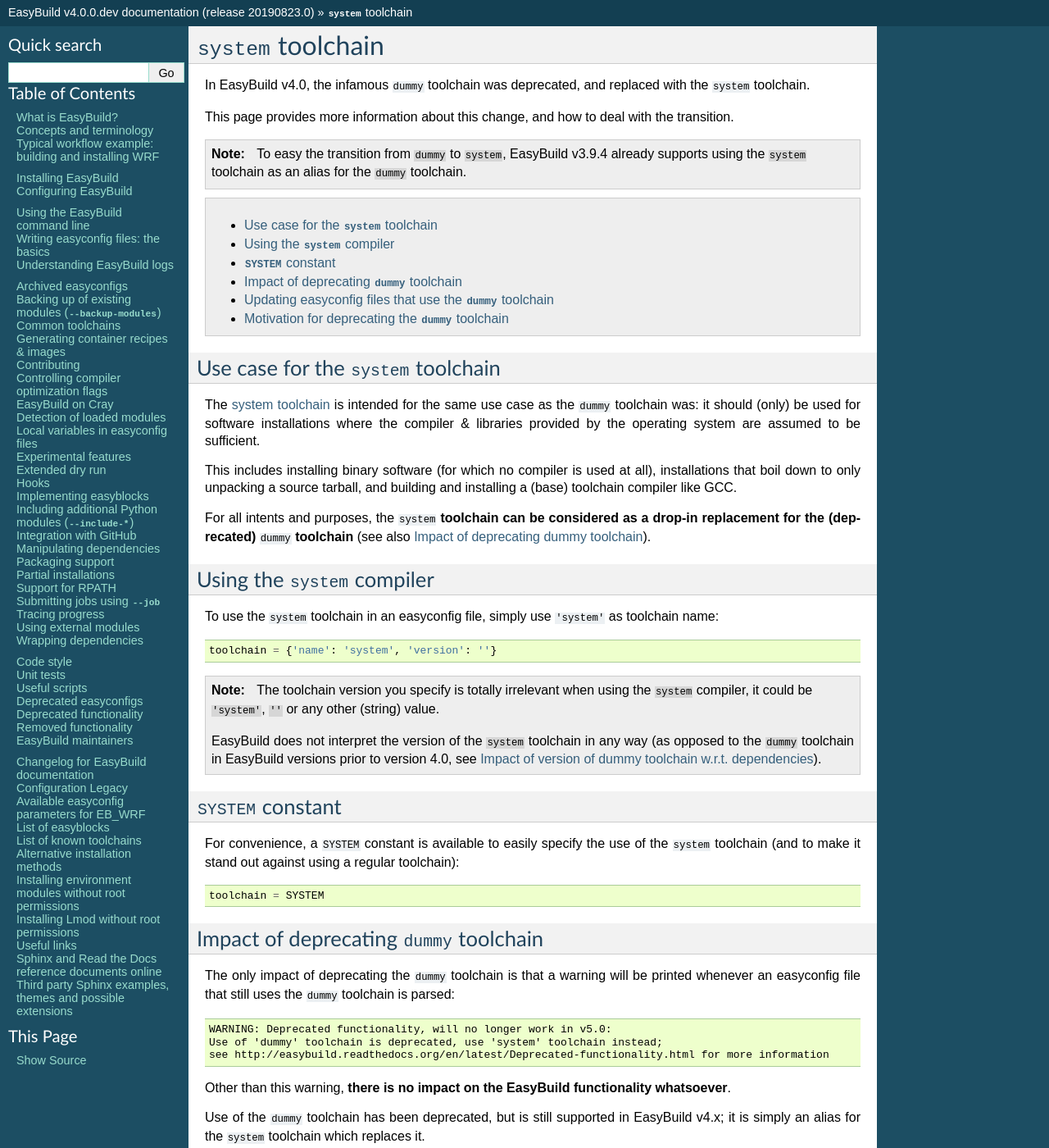
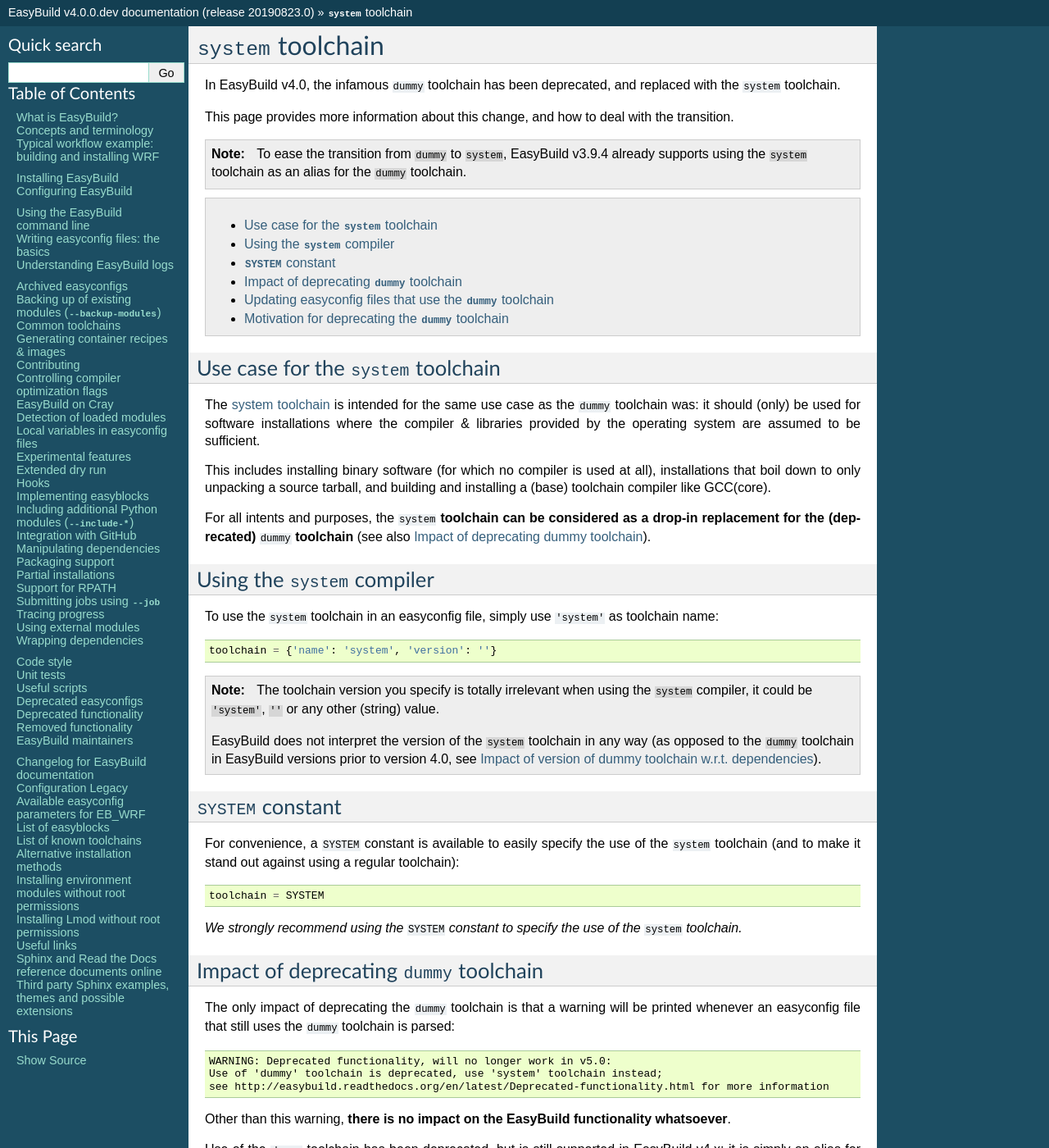
Before and after one commit to easybuilders/easybuild, a Sphinx documentation site: the page built from docs/System_toolchain.rst, in a window 1280 px wide and 1400 px high. Shown: the whole window at 82% size. Built offline with Sphinx 7.4.7, drawn with Linux system fonts in a browser that asks for light colours; pages that are not in the unit, such as notebooks, are missing from menus; some of the changed text lies outside the part shown.

Commit message:
fix @akesandgren's remarks

```diff
--- a/docs/Manipulating_dependencies.rst
+++ b/docs/Manipulating_dependencies.rst
@@ -201,7 +201,7 @@
   zlib v1.2.8 using the ``GCC/4.9.3`` toolchain; if no such easyconfig file is found, it will continue searching
   using the ``gompi/2015b`` toolchain, and finally the ``foss/2015b`` toolchain
 * if ``--add-system-to-minimal-toolchains`` is also enabled, EasyBuild will try locating an easyconfig file for
-  zlib v1.2.8 that uses the ``dummy`` toolchain prior to consider the ``GCC/4.9.3`` toolchain
+  zlib v1.2.8 that uses the ``system`` toolchain prior to considering the ``GCC/4.9.3`` toolchain
 * additionally, with ``--use-existing-modules`` enabled, EasyBuild will first check whether a ``zlib`` module for
   version 1.2.8 built with the (sub)toolchains being considered exists; if not, it will search for an easyconfig file
   for zlib as outlined above
--- a/docs/Python-2-3-compatibility.rst
+++ b/docs/Python-2-3-compatibility.rst
@@ -13,7 +13,7 @@
 * Python 3.7.x
 
 To facilitate this, the ``easybuild.tools.py2vs3`` package was introduced in EasyBuild v4.0.
-When importing a function from this package, you will automagically get a version of the function that
+When importing a function from this package, you will automatically get a version of the function that
 is compatible with the Python version being used to run EasyBuild.
 
 Through this approach we can hide subtle differences between Python 2 and 3, while avoiding code duplication
--- a/docs/System_toolchain.rst
+++ b/docs/System_toolchain.rst
@@ -3,11 +3,11 @@
 ``system`` toolchain
 ====================
 
-In EasyBuild v4.0, the infamous ``dummy`` toolchain was deprecated, and replaced with the ``system`` toolchain.
+In EasyBuild v4.0, the infamous ``dummy`` toolchain has been deprecated, and replaced with the ``system`` toolchain.
 
 This page provides more information about this change, and how to deal with the transition.
 
-.. note:: To easy the transition from ``dummy`` to ``system``, EasyBuild v3.9.4 already supports using the ``system``
+.. note:: To ease the transition from ``dummy`` to ``system``, EasyBuild v3.9.4 already supports using the ``system``
           toolchain as an alias for the ``dummy`` toolchain.
 
 .. contents::
@@ -26,7 +26,7 @@
 be sufficient.
 
 This includes installing binary software (for which no compiler is used at all), installations that boil down to
-only unpacking a source tarball, and building and installing a (base) toolchain compiler like GCC.
+only unpacking a source tarball, and building and installing a (base) toolchain compiler like GCC(core).
 
 For all intents and purposes, the ``system`` **toolchain can be considered as a drop-in replacement for
 the (deprecated)** ``dummy`` **toolchain** (see also :ref:`system_toolchain_impact_deprecated_dummy`).
@@ -62,6 +62,7 @@
 
   toolchain = SYSTEM
 
+*We strongly recommend using the* ``SYSTEM`` *constant to specify the use of the* ``system`` *toolchain.*
 
 .. _system_toolchain_impact_deprecated_dummy:
 
```
Also changed, not shown: other parts of docs/System_toolchain.rst (+1 -1 lines).
